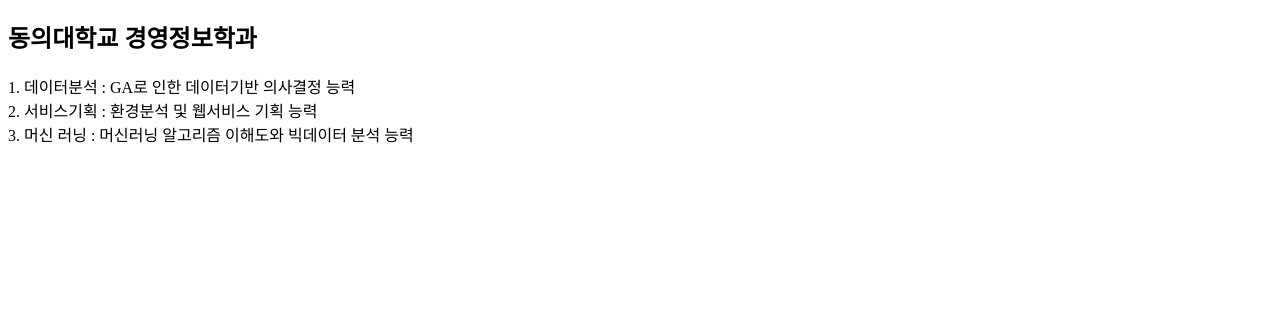
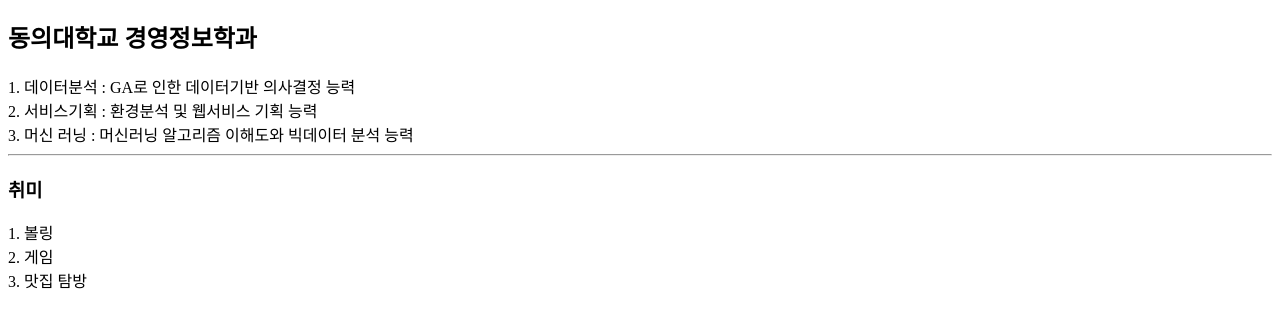
Before and after one commit to Lee-yoonsung/biz, a plain HTML site: page index.html in a window 1280 px wide. Shown: the part 70-398 px from the top of the page. Drawn offline with Linux system fonts and the light colour scheme.

Commit message:
웹페이지에 취미 컨텐츠 추가 2

```diff
--- a/index.html
+++ b/index.html
@@ -12,6 +12,10 @@
     1. 데이터분석 : GA로 인한 데이터기반 의사결정 능력<br>
     2. 서비스기획 : 환경분석 및 웹서비스 기획 능력<br>
     3. 머신 러닝 : 머신러닝 알고리즘 이해도와 빅데이터 분석 능력<br>
-
+    <hr>
+    <h3>취미</h3>
+    1. 볼링<br>
+    2. 게임<br>
+    3. 맛집 탐방<br>
 </body>
 </html>
```
